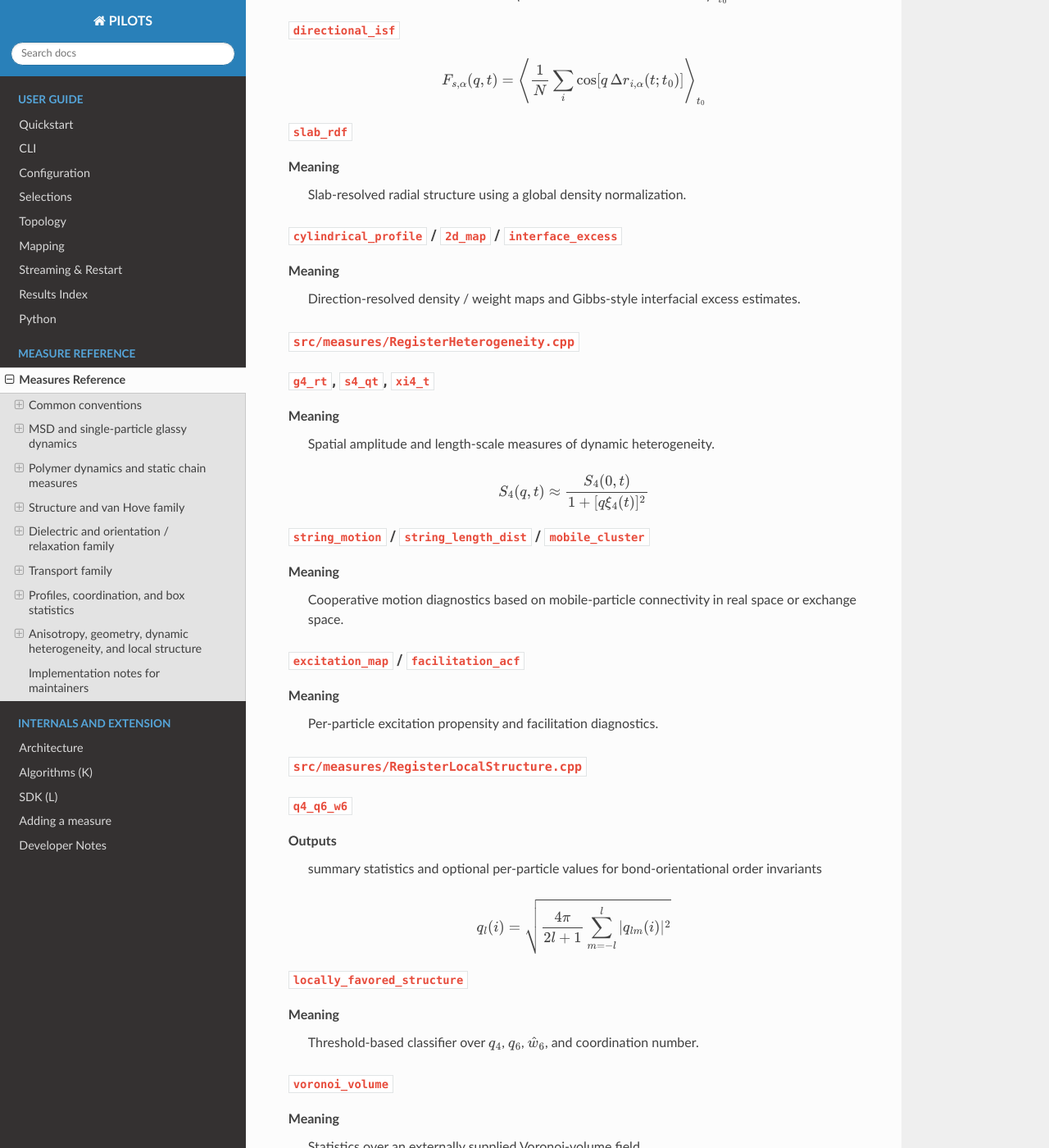
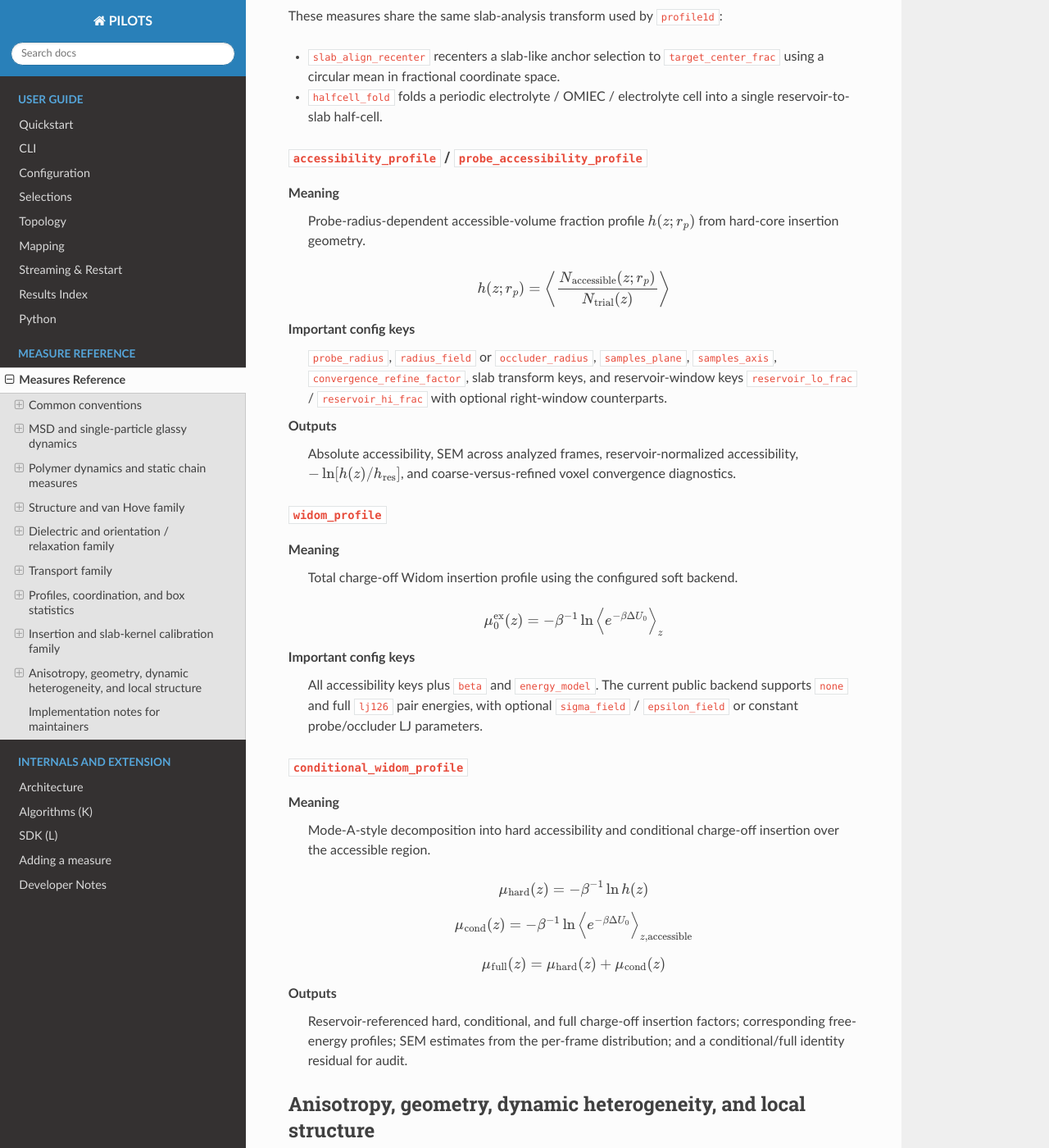
Before and after one commit to haoyuwu97/PILOTS, a Sphinx documentation site: the page built from docs/sphinx/source/measures-reference.rst, in a window 1280 px wide and 1400 px high, scrolled down 12047 px. Shown: the whole window at 82% size. Built offline with Sphinx 7.4.7 and the Read the Docs theme 3.1.0, drawn with Linux system fonts in a browser that asks for light colours; some of the changed text lies outside the part shown.

Commit message:
Add files via upload

```diff
--- a/docs/sphinx/source/measures-reference.rst
+++ b/docs/sphinx/source/measures-reference.rst
@@ -581,8 +581,15 @@ Even though this file was introduced for OMIEC-oriented workflows, the retained
 **Modes**
   ``number``, ``charge``, ``mass``
 
+**Important config keys**
+  ``axis``, ``n_bins``, ``mode``, and, for slab workflows,
+  ``slab_align_recenter``, ``halfcell_fold``, ``target_center_frac``, and
+  optional ``anchor_group`` / ``anchor_topo_group`` / ``anchor_combine``.
+
 **Outputs**
-  1D bin center, average weight, density
+  1D bin center, average weight, density in the analysis coordinate. When slab
+  alignment or half-cell folding is enabled, the coordinate reported in the text
+  output is the transformed slab coordinate rather than the raw box axis.
 
 ``coordination``
 ^^^^^^^^^^^^^^^^
@@ -605,6 +612,81 @@ Even though this file was introduced for OMIEC-oriented workflows, the retained
 
 **Outputs**
   frame, time, box lengths, box volume, and ratios relative to the first analyzed frame
+
+
+Insertion and slab-kernel calibration family
+--------------------------------------------
+
+``src/measures/RegisterInsertionProfiles.cpp``
+~~~~~~~~~~~~~~~~~~~~~~~~~~~~~~~~~~~~~~~~~~~~~~
+
+These measures share the same slab-analysis transform used by ``profile1d``:
+
+* ``slab_align_recenter`` recenters a slab-like anchor selection to ``target_center_frac``
+  using a circular mean in fractional coordinate space.
+* ``halfcell_fold`` folds a periodic electrolyte / OMIEC / electrolyte cell into a single
+  reservoir-to-slab half-cell.
+
+``accessibility_profile`` / ``probe_accessibility_profile``
+^^^^^^^^^^^^^^^^^^^^^^^^^^^^^^^^^^^^^^^^^^^^^^^^^^^^^^^^^^^^
+
+**Meaning**
+  Probe-radius-dependent accessible-volume fraction profile :math:`h(z; r_p)` from hard-core
+  insertion geometry.
+
+.. math::
+
+   h(z; r_p)=\left\langle \frac{N_{\mathrm{accessible}}(z; r_p)}{N_{\mathrm{trial}}(z)}\right\rangle
+
+**Important config keys**
+  ``probe_radius``, ``radius_field`` or ``occluder_radius``, ``samples_plane``,
+  ``samples_axis``, ``convergence_refine_factor``, slab transform keys, and
+  reservoir-window keys ``reservoir_lo_frac`` / ``reservoir_hi_frac`` with optional
+  right-window counterparts.
+
+**Outputs**
+  Absolute accessibility, SEM across analyzed frames, reservoir-normalized
+  accessibility, :math:`-\ln[h(z)/h_{\mathrm{res}}]`, and coarse-versus-refined voxel
+  convergence diagnostics.
+
+``widom_profile``
+^^^^^^^^^^^^^^^^^
+
+**Meaning**
+  Total charge-off Widom insertion profile using the configured soft backend.
+
+.. math::
+
+   \mu^{\mathrm{ex}}_{0}(z)=-\beta^{-1}\ln\left\langle e^{-\beta \Delta U_0}\right\rangle_z
+
+**Important config keys**
+  All accessibility keys plus ``beta`` and ``energy_model``. The current public
+  backend supports ``none`` and full ``lj126`` pair energies, with optional
+  ``sigma_field`` / ``epsilon_field`` or constant probe/occluder LJ parameters.
+
+``conditional_widom_profile``
+^^^^^^^^^^^^^^^^^^^^^^^^^^^^^^
+
+**Meaning**
+  Mode-A-style decomposition into hard accessibility and conditional charge-off
+  insertion over the accessible region.
+
+.. math::
+
+   \mu_{\mathrm{hard}}(z)=-\beta^{-1}\ln h(z)
+
+.. math::
+
+   \mu_{\mathrm{cond}}(z)=-\beta^{-1}\ln\left\langle e^{-\beta \Delta U_0}\right\rangle_{z,\mathrm{accessible}}
+
+.. math::
+
+   \mu_{\mathrm{full}}(z)=\mu_{\mathrm{hard}}(z)+\mu_{\mathrm{cond}}(z)
+
+**Outputs**
+  Reservoir-referenced hard, conditional, and full charge-off insertion factors;
+  corresponding free-energy profiles; SEM estimates from the per-frame distribution;
+  and a conditional/full identity residual for audit.
 
 Anisotropy, geometry, dynamic heterogeneity, and local structure
 ----------------------------------------------------------------
```
